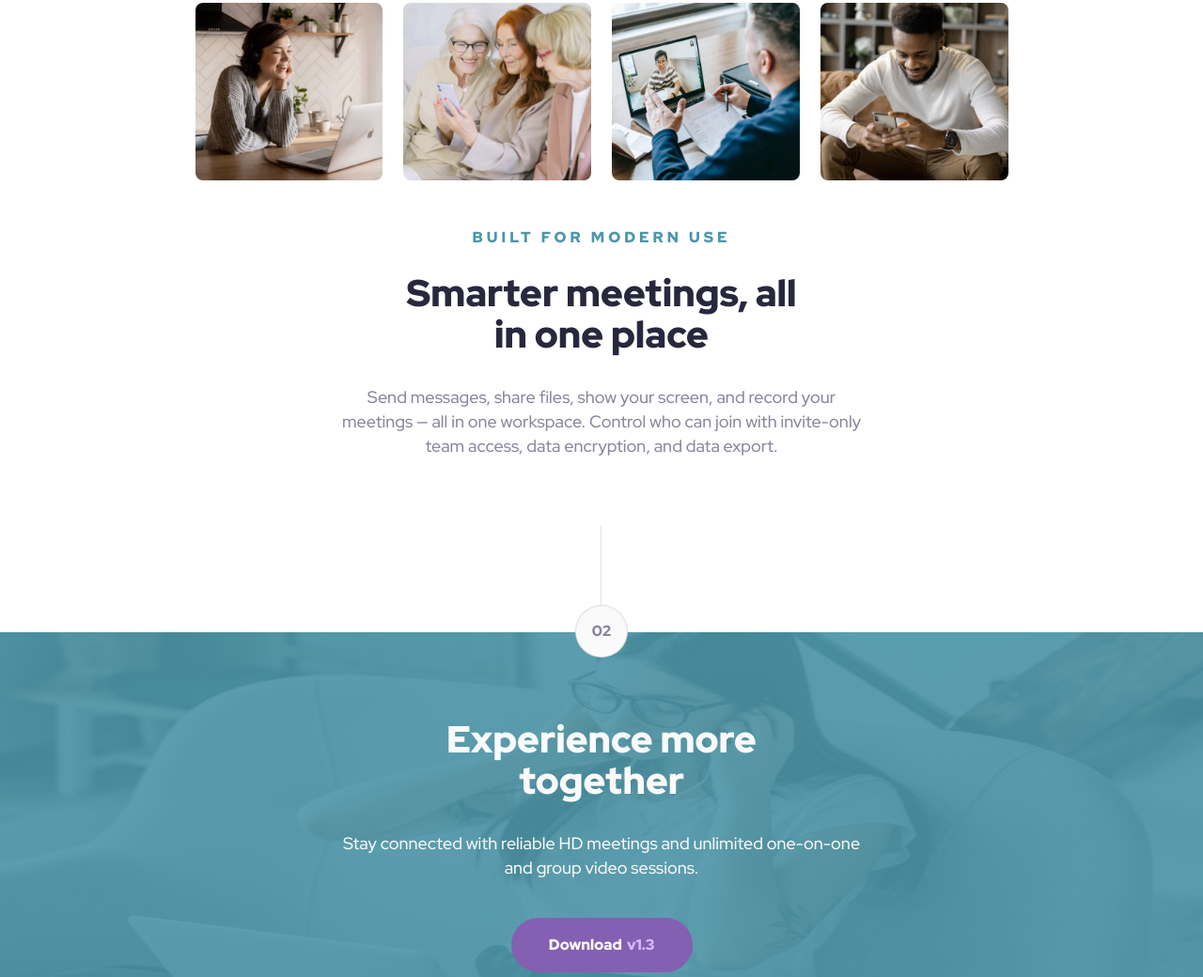
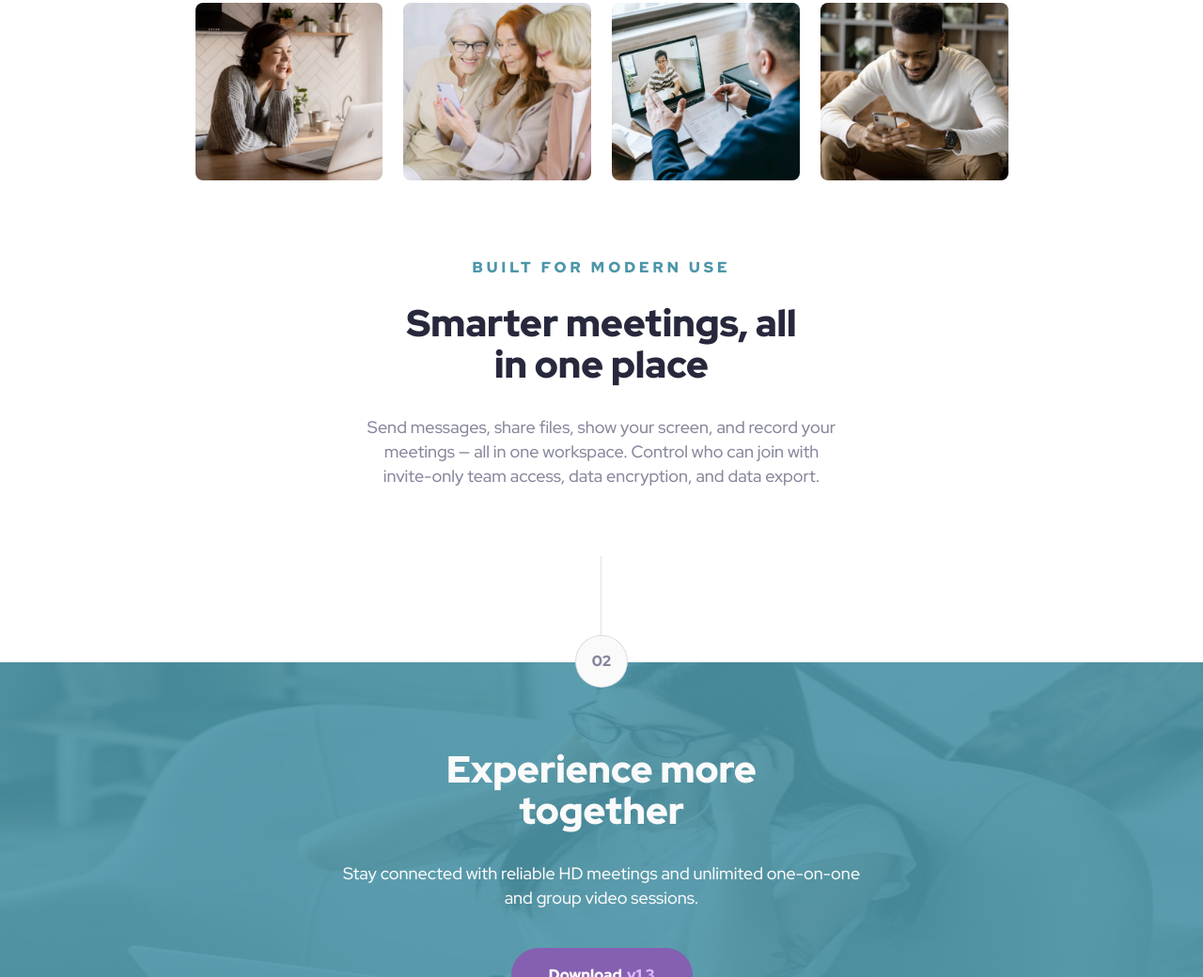
Before and after one commit to miguelzaga/meet-landing-page, a plain HTML site: page index.html in a window 1280 px wide. Shown: the part 937-1977 px from the top of the page at 94% size. Drawn offline with Linux system fonts and the light colour scheme.

Commit message:
desktop main

```diff
--- a/stylesheets/scss/04-components/_smarter.scss
+++ b/stylesheets/scss/04-components/_smarter.scss
@@ -14,6 +14,11 @@
     margin: 3em auto 0 auto;
     width: rem(573px);
   }
+  @include breakpoint($md-lg){
+    margin-top: 5em;
+    width: rem(540px);
+  }
+
 }
 
 .smarter__subtitle {
@@ -46,4 +51,7 @@
   @include breakpoint($md){
     white-space: normal;
   }
+  @include breakpoint($md-lg){
+    white-space: pre;
+  }
 }
```
Also changed, not shown: stylesheets/css/styles.css, 1 other file.
